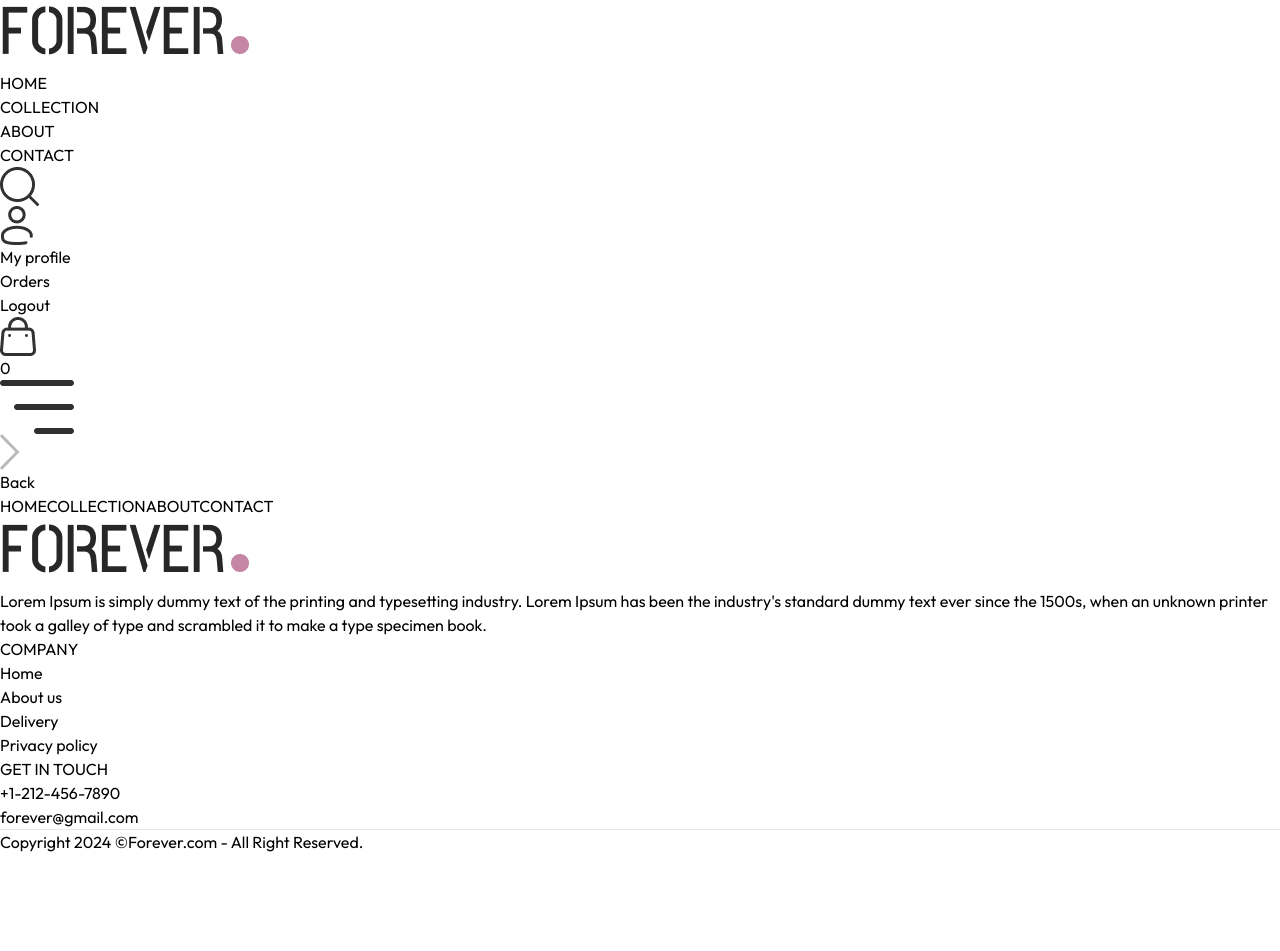
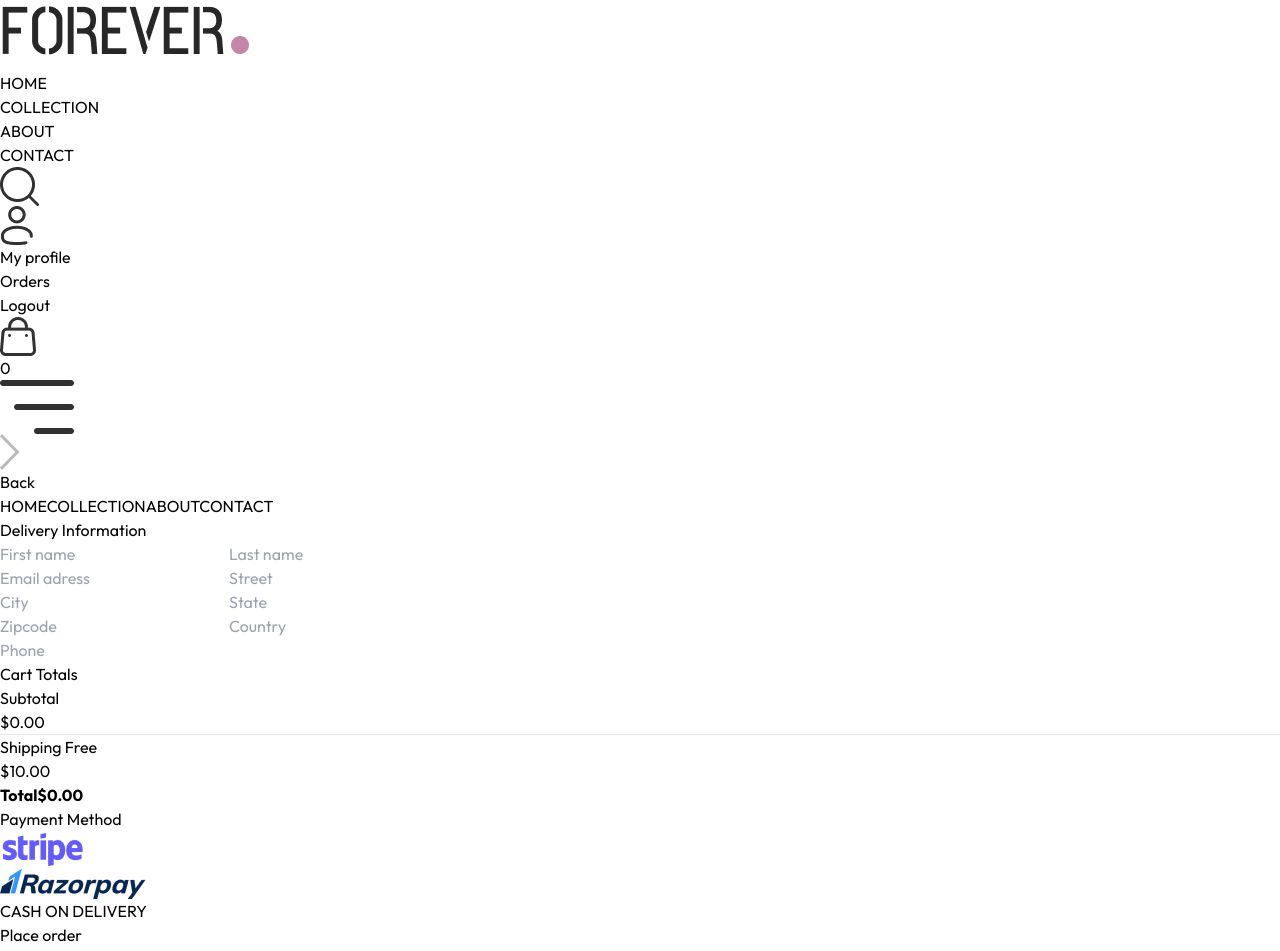
Before and after one commit to khlstudy/practice-project, a React app: page /place-order in a window 1280 px wide. Shown: the top 951 px of the page. Before the commit the page ends 854 px from the top, so only its background shows below. Built offline with nearby package versions, Linux system fonts and the light colour scheme; the HTML template or start-up script is replaced by a standard one.

Commit message:
add place order page (delivery and payment)

```diff
--- a/src/context/ShopContext.jsx
+++ b/src/context/ShopContext.jsx
@@ -3,6 +3,7 @@
 export const ShopContext = createContext();
 import { useEffect } from 'react';
 import { toast } from 'react-toastify';
+import { useNavigate } from 'react-router-dom';
 
 const ShopContextProvider = props => {
   const currency = '$';
@@ -10,6 +11,7 @@
   const [search, setSearch] = useState('');
   const [showSearch, setShowSearch] = useState(false);
   const [cartItems, setCartItems] = useState({});
+  const navigate = useNavigate();
 
   const addToCart = async (itemId, size) => {
     if (!size) {
@@ -82,6 +84,7 @@
     getCartCount,
     updateQuantity,
     getCartAmount,
+    navigate,
   };
 
   return (
--- a/src/pages/Cart.jsx
+++ b/src/pages/Cart.jsx
@@ -6,7 +6,7 @@
 import CartTotal from '../components/CartTotal';
 
 const Cart = () => {
-  const { products, currency, cartItems, updateQuantity } =
+  const { products, currency, cartItems, updateQuantity, navigate } =
     useContext(ShopContext);
 
   const [cartData, setCartData] = useState([]);
@@ -91,7 +91,10 @@
         <div className='w-full sm:w-[450px]'>
           <CartTotal />
           <div className='w-full text-end'>
-            <button className='bg-black text-white test-sm my-8 px-8 py-3 uppercase'>
+            <button
+              onClick={() => navigate('/place-order')}
+              className='bg-black text-white test-sm my-8 px-8 py-3 uppercase'
+            >
               Proceed to checkout
             </button>
           </div>
--- a/src/pages/PlaceOrder.jsx
+++ b/src/pages/PlaceOrder.jsx
@@ -1,11 +1,124 @@
-import React from 'react'
+import React, { useState } from 'react';
+import Title from '../components/Title';
+import CartTotal from '../components/CartTotal';
+import { assets } from '../assets/assets';
 
 const PlaceOrder = () => {
+  const [method, setMethod] = useState('cod');
+
   return (
-    <div>
+    <div className='flex flex-col sm:flex-row justify-between gap-4 pt-5 sm:pt-14 min-h-[80hv] border-t'>
+      {/* Left side */}
+      <div className='flex flex-col gap-4 w-full sm:max-w-[480px]'>
+        <div className='text-xl sm:text-2xl my-3'>
+          <Title text1={'Delivery'} text2={'Information'} />
+        </div>
+        <div className='flex gap-3'>
+          <input
+            className='border border-gray-300 rounded py-1.5 px-3.5 w-full'
+            type='text'
+            placeholder='First name'
+          />
+          <input
+            className='border border-gray-300 rounded py-1.5 px-3.5 w-full'
+            type='text'
+            placeholder='Last name'
+          />
+        </div>
+        <input
+          className='border border-gray-300 rounded py-1.5 px-3.5 w-full'
+          type='email'
+          placeholder='Email adress'
+        />
+        <input
+          className='border border-gray-300 rounded py-1.5 px-3.5 w-full'
+          type='text'
+          placeholder='Street'
+        />
+        <div className='flex gap-3'>
+          <input
+            className='border border-gray-300 rounded py-1.5 px-3.5 w-full'
+            type='text'
+            placeholder='City'
+          />
+          <input
+            className='border border-gray-300 rounded py-1.5 px-3.5 w-full'
+            type='text'
+            placeholder='State'
+          />
+        </div>
+        <div className='flex gap-3'>
+          <input
+            className='border border-gray-300 rounded py-1.5 px-3.5 w-full'
+            type='number'
+            placeholder='Zipcode'
+          />
+          <input
+            className='border border-gray-300 rounded py-1.5 px-3.5 w-full'
+            type='text'
+            placeholder='Country'
+          />
+        </div>
+        <input
+          className='border border-gray-300 rounded py-1.5 px-3.5 w-full'
+          type='number'
+          placeholder='Phone'
+        />
+      </div>
+      {/* Right side */}
+      <div className='mt-8 '>
+        <div className='mt-8 min-w-80'>
+          <CartTotal />
+        </div>
+        <div className='mt-12'>
+          <Title text1={'Payment'} text2={'Method'} />
+          {/* Payment method selection */}
+          <div className='flex gap-3 flex-col lg:flex-row'>
+            <div
+              onClick={() => setMethod('stripe')}
+              className='flex items-center gap-3 border p-2 px-3 cursor-pointer'
+            >
+              <p
+                className={`min w-3.5 h-3.5 border rounded-full ${
+                  method === 'stripe' ? 'bg-green-400' : ''
+                }`}
+              ></p>
+              <img className='h-5 mx-4' src={assets.stripe_logo} alt='' />
+            </div>
+            <div
+              onClick={() => setMethod('razorpay')}
+              className='flex items-center gap-3 border p-2 px-3 cursor-pointer'
+            >
+              <p
+                className={`min w-3.5 h-3.5 border rounded-full ${
+                  method === 'razorpay' ? 'bg-green-400' : ''
+                }`}
+              ></p>
+              <img className='h-5 mx-4' src={assets.razorpay_logo} alt='' />
+            </div>
+            <div
+              onClick={() => setMethod('cod')}
+              className='flex items-center gap-3 border p-2 px-3 cursor-pointer'
+            >
+              <p
+                className={`min w-3.5 h-3.5 border rounded-full ${
+                  method === 'cod' ? 'bg-green-400' : ''
+                }`}
+              ></p>
+              <p className='text-gray-500 text-sm font-medium mx-4'>
+                CASH ON DELIVERY
+              </p>
+            </div>
+          </div>
+          <div className='w-full text-end mt-8'>
+            <button className='bg-black text-white px-16 py-3 text-sm uppercase'>
+              Place order
+            </button>
+          </div>
+        </div>
+      </div>
+    </div>
+  );
+};
 
-    </div>
-  )
-}
-
-export default PlaceOrder
+export default PlaceOrder;
```
